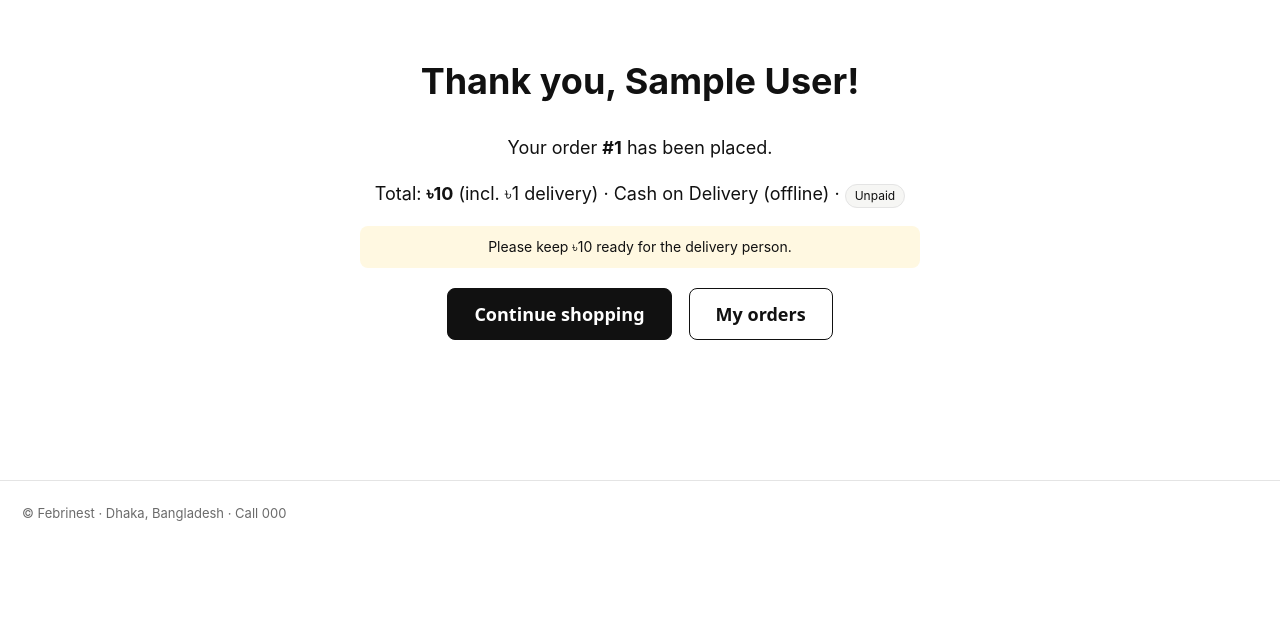
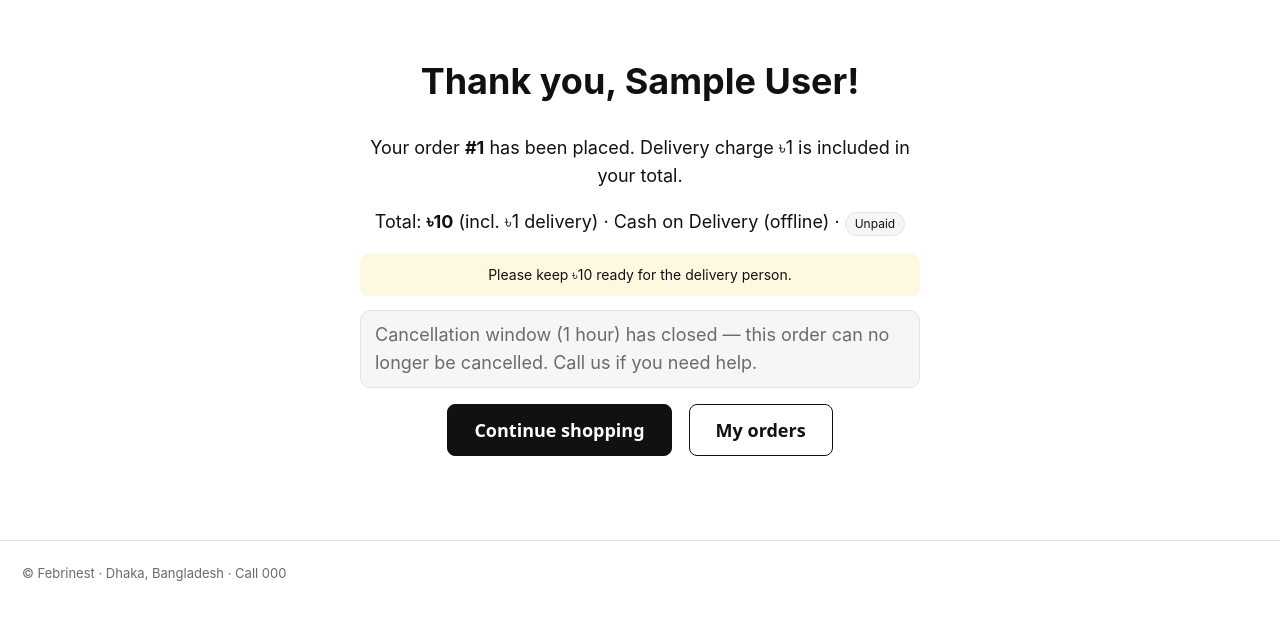
Before and after one commit to Shawon-ux/Febrinest, a Django app: page /order/1/ in a window 1280 px wide. Shown: the part 73-693 px from the top of the page. Run offline with Django 5.2, Linux system fonts and the light colour scheme; a user stored in the database is signed in; tables that the repository leaves empty hold one stand-in row (values such as "Sample post"); data that the repository does not hold is empty.

Commit message:
Add one-hour order cancellation
Let customers cancel eligible orders within one hour, with server-side enforcement, a live countdown, and admin notifications. Clarify delivery and cancellation policies across checkout, order pages, and documentation.

```diff
--- a/static/css/febricon.css
+++ b/static/css/febricon.css
@@ -175,3 +175,7 @@ input,select,textarea{font-size:1rem;padding:12px 14px;border-radius:8px}
 .bell-i:hover{background:var(--soft)}.bell-i.new{background:#f2f7ff}.bell-i span{display:block;color:var(--mut);font-size:.9rem}.bell-i small{color:#999}
 .pad{padding:14px}
 .notif{display:flex;justify-content:space-between;gap:14px;align-items:center;border:1px solid var(--line);border-radius:10px;padding:14px 18px;margin-bottom:10px}.notif.new{background:#f2f7ff;border-color:#c8dcff}
+.policy{background:#fff8e1;border:1px solid #ecd48a;border-radius:12px;padding:14px 18px;margin:18px 0}
+.policy ul{margin:8px 0 0;padding-left:20px}.policy li{margin:4px 0}
+.cancelbox{display:flex;justify-content:space-between;align-items:center;gap:12px;flex-wrap:wrap;background:#eef6ff;border:1px solid #c8dcff;border-radius:10px;padding:10px 14px;margin:10px 0;text-align:left}
+.cancelbox.off{background:var(--soft);border-color:var(--line);color:var(--mut)}
--- a/store/models.py
+++ b/store/models.py
@@ -1,9 +1,11 @@
+from datetime import timedelta
 from decimal import Decimal
 
 from django.conf import settings
 from django.core.validators import MinValueValidator
 from django.db import models
 from django.urls import reverse
+from django.utils import timezone
 from django.utils.text import slugify
 
 # Every size the shop can offer. Admin picks which apply to each product.
@@ -181,6 +183,21 @@ class Order(models.Model):
     class Meta:
         ordering = ["-created_at"]
 
+    CANCEL_WINDOW = timedelta(hours=1)
+
+    @property
+    def cancel_deadline(self):
+        return self.created_at + self.CANCEL_WINDOW
+
+    @property
+    def can_cancel(self):
+        """Customer may cancel only within 1 hour of ordering, and only before it ships."""
+        return self.status in ("pending", "confirmed") and timezone.now() < self.cancel_deadline
+
+    @property
+    def cancel_minutes_left(self):
+        return max(0, int((self.cancel_deadline - timezone.now()).total_seconds() // 60) + 1)
+
     @property
     def is_online(self):
         return self.payment_method != self.PAY_COD
--- a/store/urls.py
+++ b/store/urls.py
@@ -18,5 +18,6 @@ urlpatterns = [
     path("order/<int:pk>/", views.order_done, name="order_done"),
     path("notifications/", views.notifications, name="notifications"),
     path("notifications/<int:pk>/go/", views.notification_go, name="notification_go"),
+    path("order/<int:pk>/cancel/", views.order_cancel, name="order_cancel"),
     path("my-orders/", views.my_orders, name="my_orders"),
 ]
--- a/store/views.py
+++ b/store/views.py
@@ -211,6 +211,27 @@ def order_done(request, pk):
 
 
 @login_required
+@require_POST
+def order_cancel(request, pk):
+    order = get_object_or_404(Order, pk=pk, user=request.user)
+    if not order.can_cancel:
+        if order.status == "cancelled":
+            messages.info(request, f"Order #{order.pk} is already cancelled.")
+        else:
+            messages.error(request, "Sorry, orders can only be cancelled within 1 hour of placing them, "
+                                    "and this order can no longer be cancelled. Please call us for help.")
+        return redirect("store:my_orders")
+    order.status = "cancelled"
+    order.save(update_fields=["status"])
+    notify(admins(), f"Order #{order.pk} CANCELLED by customer",
+           f"{order.full_name} · ৳{order.total} · {order.get_payment_method_display()} · "
+           f"payment: {order.get_payment_status_display()}",
+           reverse("dashboard:order_detail", args=[order.pk]))
+    messages.success(request, f"Order #{order.pk} has been cancelled.")
+    return redirect("store:my_orders")
+
+
+@login_required
 def my_orders(request):
     orders = request.user.orders.prefetch_related("items")
     return render(request, "store/my_orders.html", {"orders": orders})
--- /dev/null
+++ b/templates/store/_cancel_box.html
@@ -0,0 +1,11 @@
+{% if o.status == "cancelled" %}
+  <div class="cancelbox off">This order was cancelled.</div>
+{% elif o.can_cancel %}
+  <div class="cancelbox">
+    <span>⏱ You can cancel this order for <b class="cd" data-deadline="{{ o.cancel_deadline.isoformat }}">{{ o.cancel_minutes_left }} min</b> (until {{ o.cancel_deadline|date:"H:i" }}).</span>
+    <form method="post" action="{% url 'store:order_cancel' o.pk %}" onsubmit="return confirm('Cancel order #{{ o.pk }}?')">{% csrf_token %}
+      <button class="btn sm danger cbtn">Cancel order</button></form>
+  </div>
+{% elif o.status == "pending" or o.status == "confirmed" %}
+  <div class="cancelbox off">Cancellation window (1 hour) has closed — this order can no longer be cancelled. Call us if you need help.</div>
+{% endif %}
--- /dev/null
+++ b/templates/store/_cancel_js.html
@@ -0,0 +1,17 @@
+<script>
+// Live countdown; the button locks itself the moment the 1-hour window ends (server enforces it too).
+function tick(){
+  document.querySelectorAll('.cd').forEach(el=>{
+    const left = new Date(el.dataset.deadline) - Date.now();
+    const box = el.closest('.cancelbox');
+    if (left <= 0) {
+      box.classList.add('off');
+      box.innerHTML = 'Cancellation window (1 hour) has closed — this order can no longer be cancelled. Call us if you need help.';
+      return;
+    }
+    const m = Math.floor(left/60000), s = Math.floor(left%60000/1000);
+    el.textContent = m + ' min ' + String(s).padStart(2,'0') + ' s';
+  });
+}
+tick(); setInterval(tick, 1000);
+</script>
--- a/templates/store/cart.html
+++ b/templates/store/cart.html
@@ -27,7 +27,7 @@
 </div>
 <div class="sum">
   <div><span>Subtotal</span><b>৳{{ subtotal }}</b></div>
-  <small>Delivery charge is added at checkout (৳{{ site.delivery_inside }} inside Dhaka, ৳{{ site.delivery_outside }} outside).</small>
+  <small>Delivery charge must be paid with the order. Orders can be cancelled within 1 hour only. Delivery charge is added at checkout (৳{{ site.delivery_inside }} inside Dhaka, ৳{{ site.delivery_outside }} outside).</small>
   <div class="actions">
     <a class="btn ghost" href="{% url 'store:home' %}">← Continue shopping</a>
     {% if has_blocked %}<button class="btn" disabled>Remove unavailable items</button>
--- a/templates/store/my_orders.html
+++ b/templates/store/my_orders.html
@@ -8,9 +8,11 @@
     <span class="badge">{{ o.get_status_display }}</span><span class="badge alt">{{ o.get_payment_status_display }}</span></div>
   {% for i in o.items.all %}<div class="li"><span>{{ i.name }} <small>({{ i.size }}) × {{ i.quantity }}</small></span><b>৳{{ i.line_total }}</b></div>{% endfor %}
   <div class="li"><span>Delivery ({{ o.get_area_display }})</span><b>৳{{ o.delivery_charge }}</b></div>
+  {% include "store/_cancel_box.html" with o=o %}
   <div class="li tot"><span>Total · {{ o.get_payment_method_display }}</span><b>৳{{ o.total }}</b></div>
 </div>
 {% empty %}
 <p class="empty">You haven't ordered anything yet.</p>
 {% endfor %}
 {% endblock %}
+{% block scripts %}{% include "store/_cancel_js.html" %}{% endblock %}
--- a/templates/store/order_done.html
+++ b/templates/store/order_done.html
@@ -3,12 +3,14 @@
 {% block content %}
 <div class="done">
   <h1>Thank you, {{ order.full_name }}!</h1>
-  <p>Your order <b>#{{ order.pk }}</b> has been placed.</p>
+  <p>Your order <b>#{{ order.pk }}</b> has been placed. Delivery charge ৳{{ order.delivery_charge }} is included in your total.</p>
   <p>Total: <b>৳{{ order.total }}</b> (incl. ৳{{ order.delivery_charge }} delivery) ·
      {{ order.get_payment_method_display }} · <span class="badge">{{ order.get_payment_status_display }}</span></p>
   {% if order.is_online %}<p class="note">We will verify your TrxID <b>{{ order.transaction_id }}</b> and confirm your order shortly.</p>
   {% else %}<p class="note">Please keep ৳{{ order.total }} ready for the delivery person.</p>{% endif %}
+  {% include "store/_cancel_box.html" with o=order %}
   <a class="btn" href="{% url 'store:home' %}">Continue shopping</a>
   <a class="btn ghost" href="{% url 'store:my_orders' %}">My orders</a>
 </div>
 {% endblock %}
+{% block scripts %}{% include "store/_cancel_js.html" %}{% endblock %}
```
Also changed, not shown: store/tests.py (+33 -0 lines), templates/store/checkout.html (+8 -0 lines), README.md.
